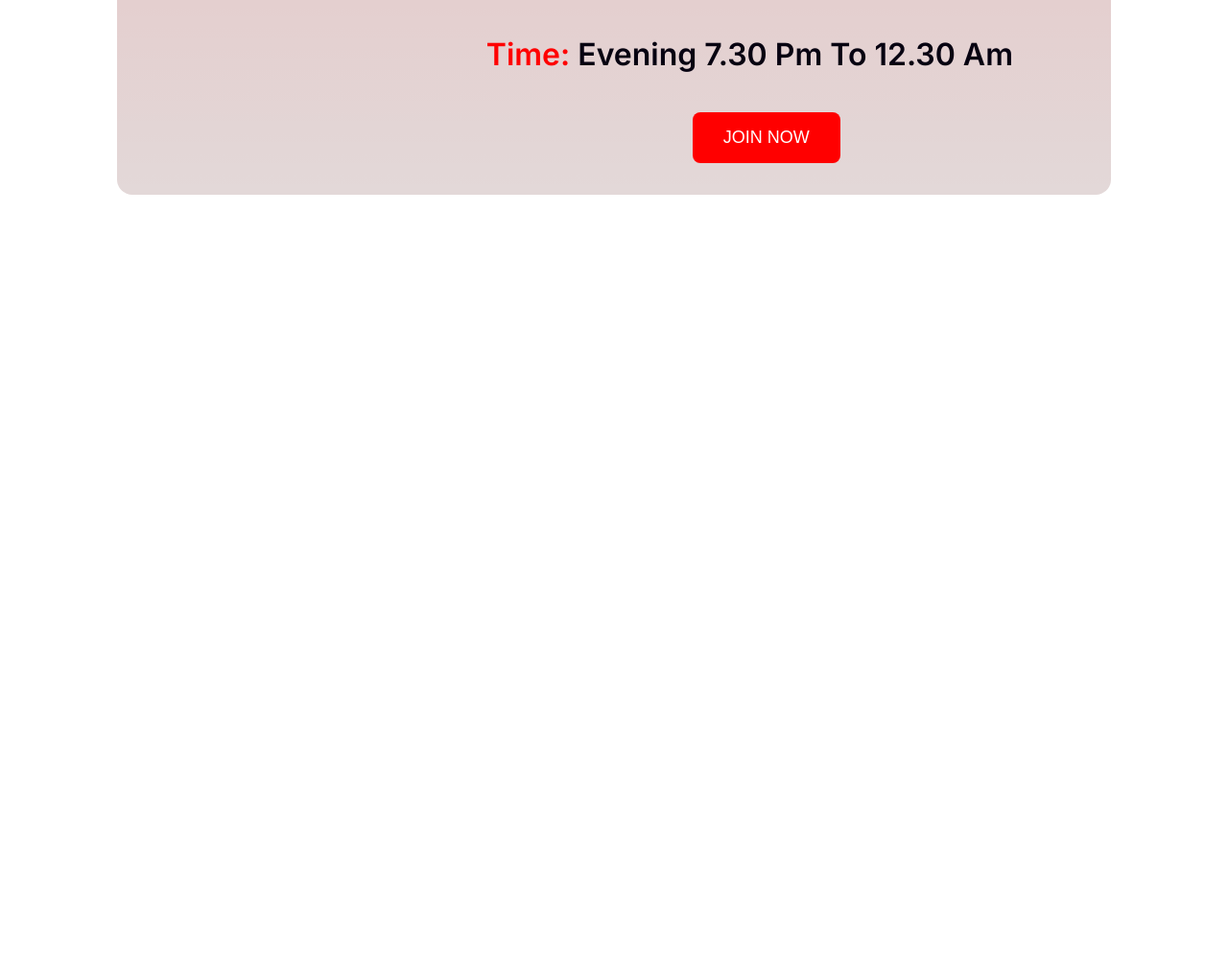
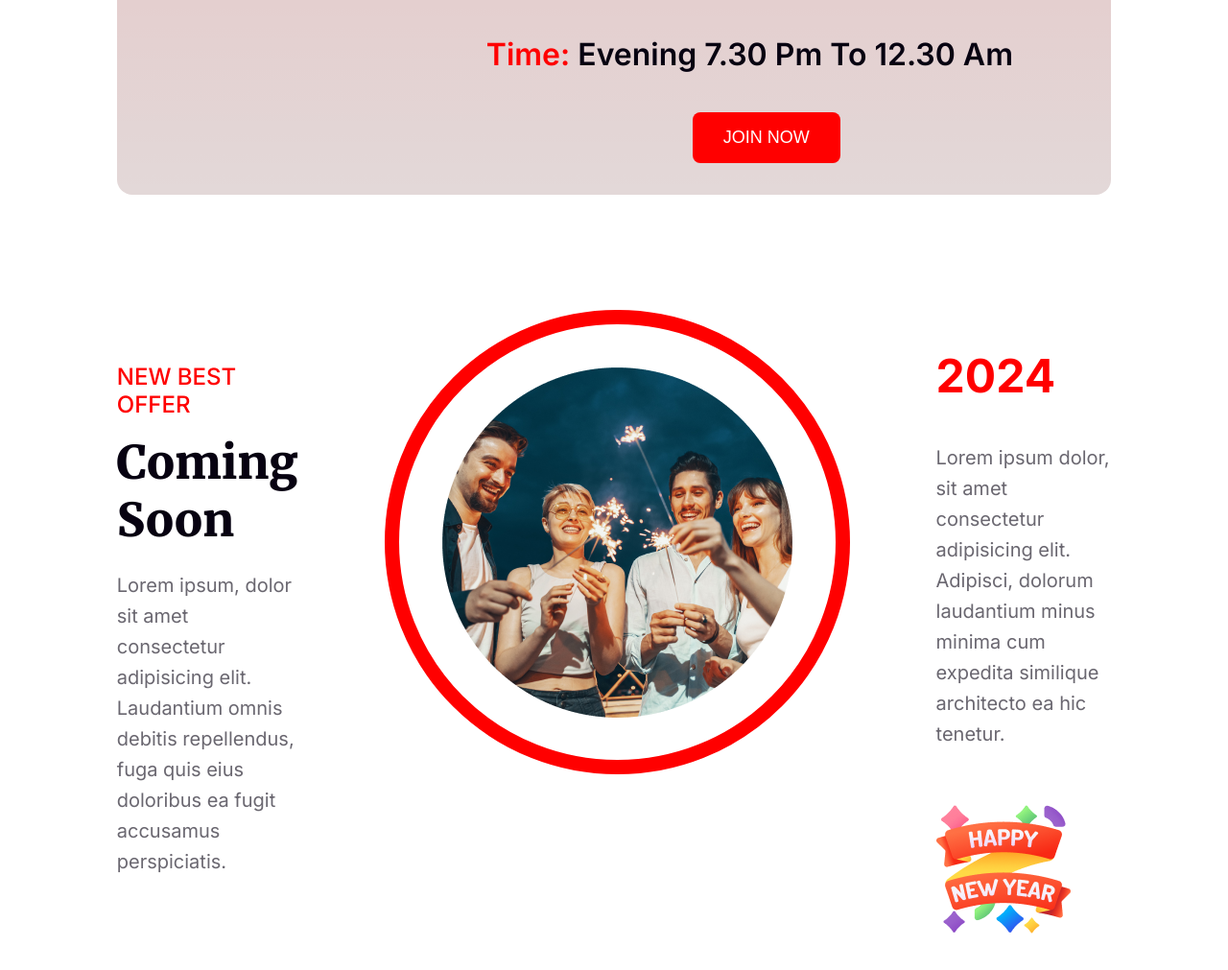
Before and after one commit to SobuZ391/new-year-new-mission, a plain HTML site: page index.html in a window 1280 px wide. Shown: the part 2599-3610 px from the top of the page at 96% size. Before the commit the page ends 2810 px from the top, so only its background shows below. Drawn offline with Linux system fonts and the light colour scheme.

Commit message:
offer panel added

```diff
--- a/index.html
+++ b/index.html
@@ -24,7 +24,7 @@
     <main>
         <section class="container">
           <div class="offer-section">
-            <div> <h1 class="offer-title">65% OFF</h1>
+            <div> <h1 class="offer-titles">65% OFF</h1>
                 <p class="offer-info">OUR HOLIDAY DEALS ARE BETTER</p>
                 <p class="offer-description">ALL CATEGORIES</p>
             </div>
@@ -65,6 +65,25 @@
              </div>
            </div>
         </section>
+        <section class="container">
+            <div class="offer-panel">
+                <div>
+                    <h6 class="offer-title">NEW BEST OFFER</h6>
+                    <h1 class="offer-release">Coming Soon</h1>
+                    <p class="offer-details">Lorem ipsum, dolor sit amet consectetur adipisicing elit. Laudantium omnis debitis repellendus, fuga quis eius doloribus ea fugit accusamus perspiciatis.</p>
+                </div>
+                <div class=" offer-img offer-border">
+                    <img src="images/Ellipse 1.png" alt="">
+                </div>
+                <div class="offer-panel-partition-3">
+                    <h1 class="offer-year">2024</h1>
+                    <p class="offer-details">Lorem ipsum dolor, sit amet consectetur adipisicing elit. Adipisci, dolorum laudantium minus minima cum expedita similique architecto ea hic tenetur.</p>
+                    <img class="offer-year-img" src="images/Group 96.png" alt="">
+                </div>
+            </div>
+
+
+        </section>
 
     </main>
     <footer>
--- a/styles/style.css
+++ b/styles/style.css
@@ -64,7 +64,7 @@ body{
 }
 
 
-.offer-title{
+.offer-titles{
     color: #F00;
     text-align: center;
     font-family: Inter;
@@ -162,3 +162,63 @@ font-style: normal;
 .party-btn{
    padding-left: 600px;
 }
+
+/* Offer panel styles */
+.offer-panel{
+    display: flex;
+    margin: 120px auto;
+    gap: 90px;
+}
+
+.offer-title{
+    color: #F00;
+font-family: Inter;
+font-size: 24px;
+font-weight: 500;
+margin-bottom: 16px;
+
+}
+.offer-release{
+    color: #070211;
+font-family: Merriweather;
+font-size: 48px;
+font-weight: 900;
+text-transform: capitalize;
+margin-top: 16px;
+margin-bottom: 22px;
+}
+.offer-details{
+    color: rgba(7, 2, 17, 0.60);
+font-family: Inter;
+font-size: 20px;
+font-style: normal;
+font-weight: 400;
+line-height: 32px; /* 160% */
+margin-top: 0px;
+}
+.offer-img{
+    width: 364.844px;
+height: 364.844px;
+border-radius: 364.844px;
+background: url(<path-to-image>), #fff -91.279px 0px / 150.038% 100% no-repeat;
+padding: 45px;
+
+}
+.offer-border{
+
+
+border-radius: 463px;
+border: 15px solid #F00;
+}
+.offer-year{
+    color: #F00;
+font-family: Inter;
+font-size: 48px;
+font-weight: 700;
+}
+.offer-year-img{
+    margin-top: 35px;
+    width: 140px;
+height: 140px;
+
+}
```
